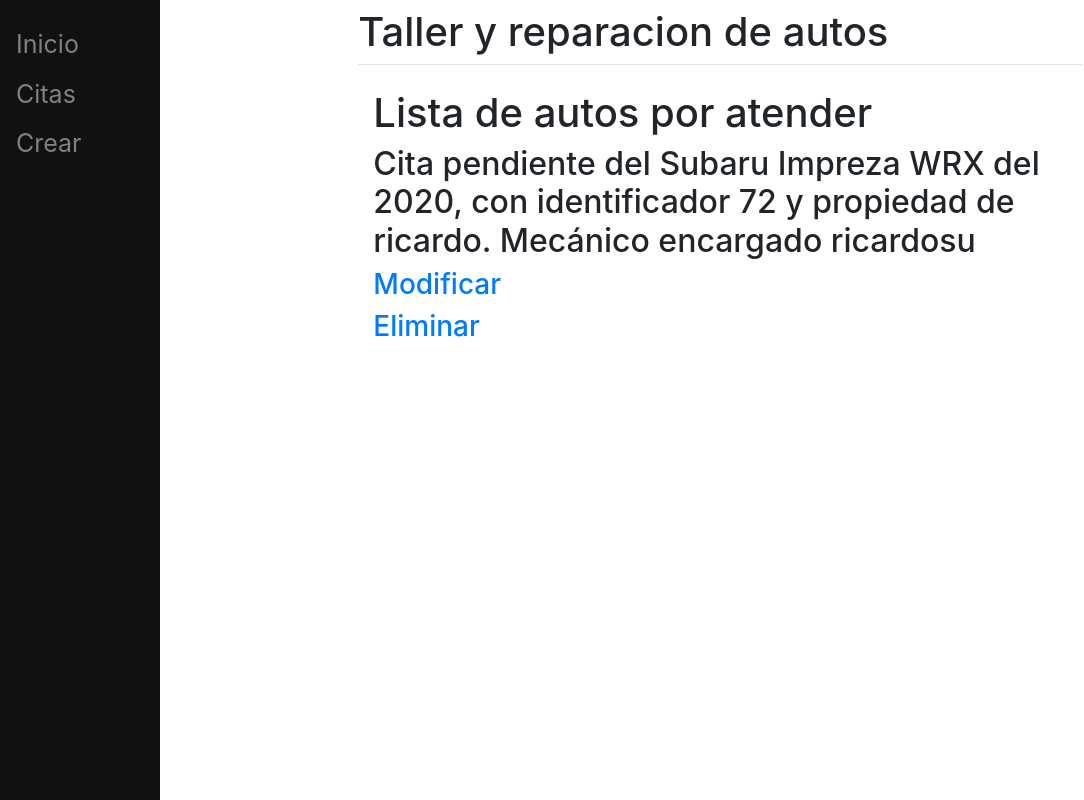
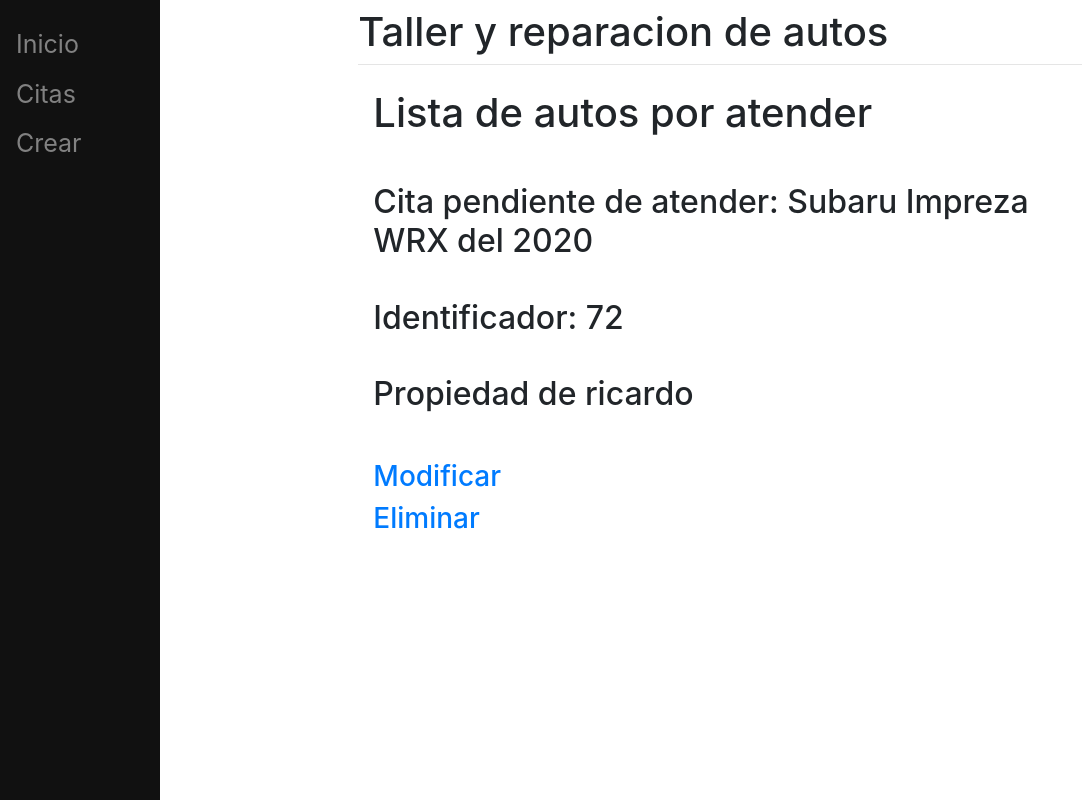
Before and after one commit to Mikolenn/Mechanic-WebSite, a Django app: page /staff/72 in a window 1280 px wide. Shown: the whole page, without its empty margins (0-1084 px from the left). Run offline with Django 3.2, Linux system fonts and the light colour scheme; a user stored in the database is signed in; data comes from the database, SQL or seed files in the repository; both versions use the stored data as it was after the commit; some libraries are stand-ins or nearby versions.

Commit message:
Mensajes mejorados

```diff
--- a/appointments/templates/staff.html
+++ b/appointments/templates/staff.html
@@ -9,10 +9,9 @@
     <h1>Lista de autos por atender</h1>
     {% if brand and car_model %}
       <h2>
-        Cita pendiente del {{brand}} {{car_model}} del {{year}},
-        con identificador {{pk}} y
-        propiedad de {{user}}.
-        Mecánico encargado {{provider}}
+        <br> Cita pendiente de atender: {{brand}} {{car_model}} del {{year}} <br>
+        <br> Identificador: {{pk}} <br>
+        <br> Propiedad de {{user}} <br> <br>
       </h2>
     <a href="{% url 'create' pk %}">
       <h3>
--- a/appointments/templates/views.html
+++ b/appointments/templates/views.html
@@ -9,9 +9,9 @@
     {% if brand and car_model %}
 
     <h2>
-      Usted tiene una cita pendiente, para un {{brand}} {{car_model}} del {{year}}
-      para el día {{day}} a las {{schedule}} <br> <br>
-      Mecánico encargado: {{provider}} <br> <br>
+      <br> Usted tiene una cita pendiente, para un {{brand}} {{car_model}} del {{year}} <br>
+      <br> Horario: {{day}}, {{schedule}} <br>
+      <br> Mecánico encargado: {{provider}} <br> <br>
     </h2>
     <a href="{% url 'create' pk %}">
       <h3>
```
Also changed, not shown: db.sqlite3.
